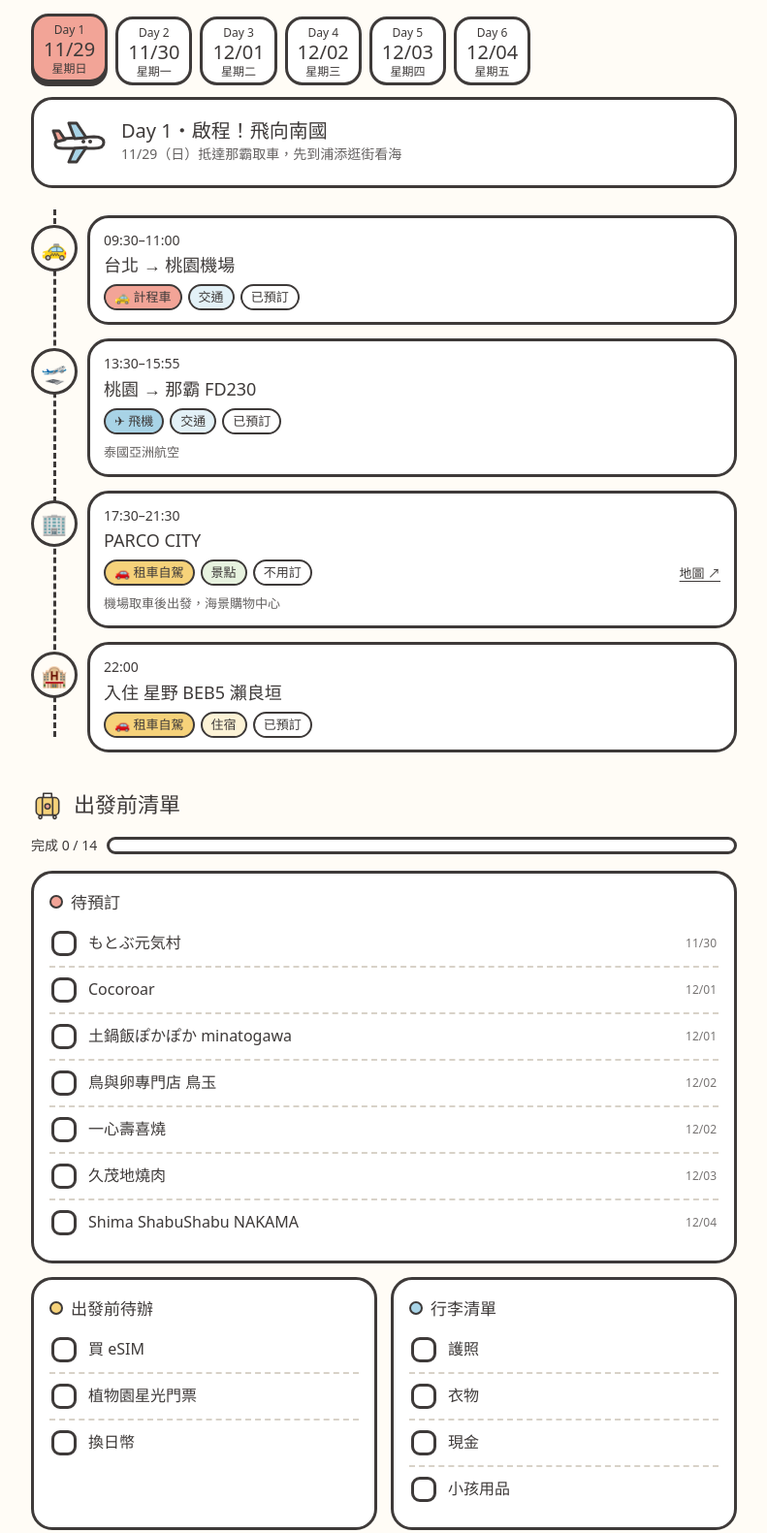
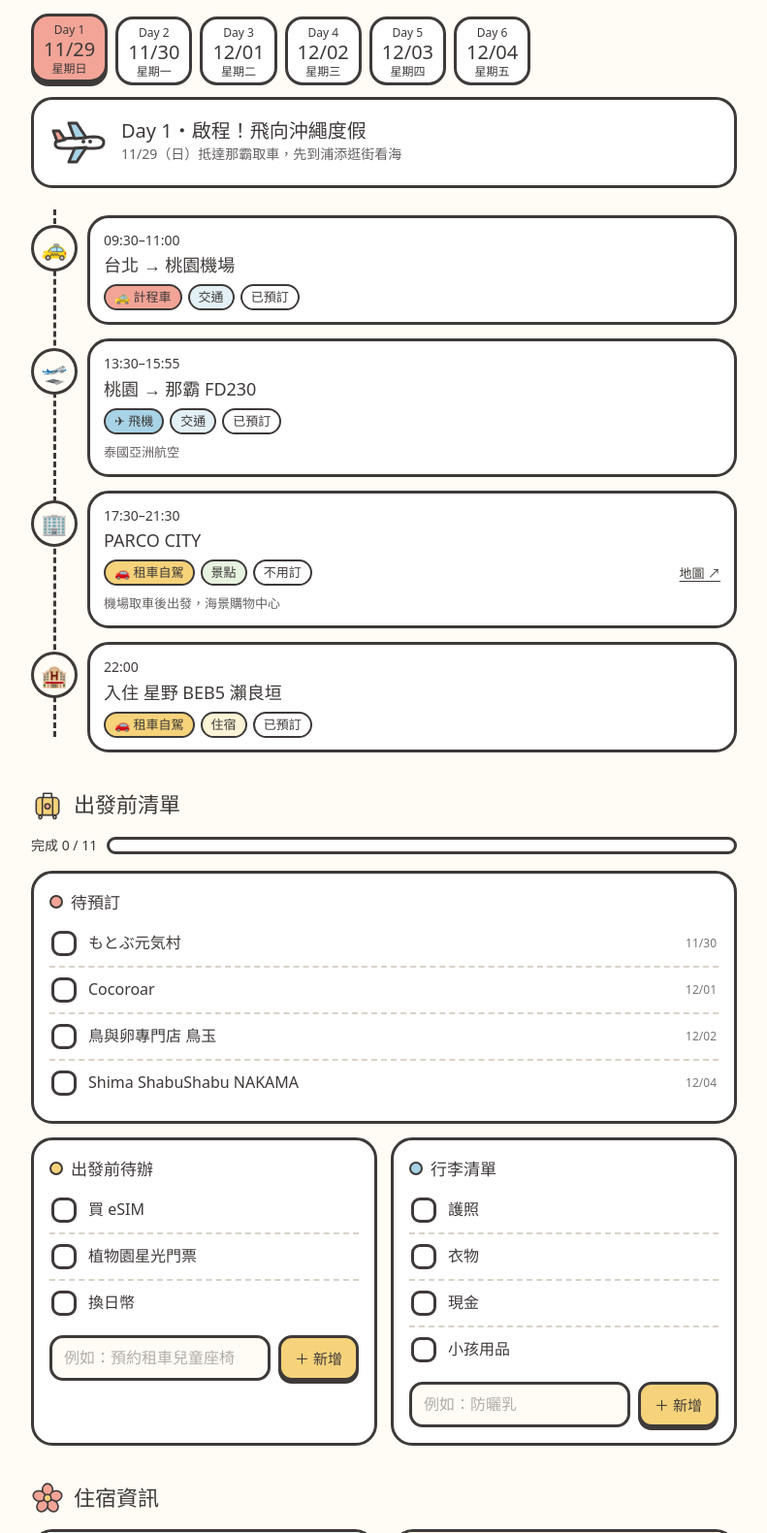
Before and after one commit to elainechang-kdan/okinawa-trip, a plain HTML site: page index.html in a window 1280 px wide. Shown: the part 1216-2797 px from the top of the page at 97% size, without its empty margins (244-1035 px from the left). Drawn offline with Linux system fonts and the light colour scheme; a web font is replaced by a local one.

Commit message:
更新行程

```diff
--- a/index.html
+++ b/index.html
@@ -202,10 +202,30 @@ section{scroll-margin-top:calc(var(--nav-h) + 12px);margin-top:36px}
 .todo h3{font-size:17px;font-weight:400;display:flex;align-items:center;gap:8px;margin-bottom:6px}
 .todo h3 .chip{width:14px;height:14px;border:2.5px solid var(--ink);border-radius:50%}
 .todo ul{list-style:none}
-.todo li{border-top:2px dashed #d8d2c8}
+.todo li{border-top:2px dashed #d8d2c8;display:flex;align-items:center;gap:6px}
+.todo li > label{flex:1;min-width:0}
 .todo li:first-child{border-top:0}
 .todo label{display:flex;align-items:center;gap:12px;padding:10px 2px;cursor:pointer;border-radius:10px}
-.todo input{position:absolute;opacity:0;width:1px;height:1px}
+.todo input[type="checkbox"]{position:absolute;opacity:0;width:1px;height:1px}
+.todo .txt{min-width:0;overflow-wrap:anywhere}
+.todo .del{
+  flex:none;width:30px;height:30px;border:2.5px solid var(--ink);border-radius:50%;
+  background:#fff;font-size:18px;line-height:1;cursor:pointer;display:grid;place-items:center
+}
+.todo .del:hover{background:var(--coral-l)}
+.add{display:flex;gap:8px;margin-top:10px}
+.add input{
+  flex:1;min-width:0;font:inherit;font-size:16px;color:var(--ink);
+  background:var(--paper);border:var(--line);border-radius:14px;padding:8px 12px
+}
+.add input::placeholder{color:var(--ink);opacity:.4}
+.add button{
+  flex:none;font-size:15px;padding:8px 14px;border:var(--line);border-radius:14px;
+  background:var(--yellow);cursor:pointer;box-shadow:0 3px 0 var(--ink)
+}
+.add button:active{transform:translateY(3px);box-shadow:none}
+.add input:focus-visible,.add button:focus-visible,.todo .del:focus-visible{outline:3px dashed var(--ink);outline-offset:2px}
+.sr{position:absolute;width:1px;height:1px;overflow:hidden;clip:rect(0 0 0 0);white-space:nowrap}
 .box{
   width:26px;height:26px;flex:none;border:var(--line);border-radius:9px;background:#fff;
   display:grid;place-items:center;transition:background .2s,transform .2s
@@ -568,35 +588,37 @@ const RIDE = {
   walk:{cls:'t-walk',label:'👟 步行'}
 };
 const DAYS = [
-  {date:'11/29',wd:'日',icon:'i-plane',title:'啟程！飛向南國',sub:'抵達那霸取車，先到浦添逛街看海',items:[
+  {date:'11/29',wd:'日',icon:'i-plane',title:'啟程！飛向沖繩度假',sub:'抵達那霸取車，先到浦添逛街看海',items:[
     {t:'09:30–11:00',e:'🚕',n:'台北 → 桃園機場',c:'交通',s:'已預訂',ride:'taxi'},
     {t:'13:30–15:55',e:'🛫',n:'桃園 → 那霸 FD230',c:'交通',s:'已預訂',ride:'plane',memo:'泰國亞洲航空'},
     {t:'17:30–21:30',e:'🏢',n:'PARCO CITY',c:'景點',s:'不用訂',ride:'car',memo:'機場取車後出發，海景購物中心'},
     {t:'22:00',e:'🏨',n:'入住 星野 BEB5 瀨良垣',c:'住宿',s:'已預訂',ride:'car'}
   ]},
-  {date:'11/30',wd:'一',icon:'i-dolphin',title:'和海豚見面的一天',sub:'北上本部，一整天慢慢玩',items:[
-    {t:'10:00–17:00',e:'🐬',n:'もとぶ元気村',c:'景點',s:'未預訂',ride:'car',must:true,memo:'海豚體驗記得先預約'}
-  ],free:'晚上回 BEB5 休息，享受飯店時光 ♨'},
-  {date:'12/01',wd:'二',icon:'i-torii',title:'中部巡禮，移動到那霸',sub:'神社、美軍基地、港川外人住宅',items:[
+  {date:'11/30',wd:'一',icon:'i-dolphin',title:'海豚與星光的一天',sub:'白天到本部看海豚，晚上去植物園看燈',items:[
+    {t:'10:00–17:00',e:'🐬',n:'もとぶ元気村',c:'景點',s:'未預訂',ride:'car',must:true,memo:'海豚體驗記得先預約'},
+    {t:'20:00–22:00',e:'🌳',n:'東南植物樂園',c:'景點',s:'未預訂',ride:'car',memo:'星光門票記得先買'}
+  ]},
+  {date:'12/01',wd:'二',icon:'i-torii',title:'中部巡禮，移動到那霸',sub:'洞窟神社、港川外人住宅',items:[
     {t:'09:30–11:30',e:'⛩️',n:'普天滿宮',c:'景點',s:'不用訂',ride:'car',must:true,memo:'有鐘乳石洞窟的神社'},
-    {t:'12:00–14:00',e:'🧇',n:'Cocoroar',c:'美食',s:'未預訂',ride:'car'},
-    {t:'15:00–17:00',e:'🛩️',n:'普天間飛行場',c:'景點',s:'不用訂',ride:'car'},
-    {t:'18:00–20:00',e:'🥘',n:'土鍋飯ぽかぽか minatogawa',c:'美食',s:'未預訂',ride:'car',must:true},
+    {t:'12:15–14:15',e:'🥘',n:'土鍋飯ぽかぽか minatogawa',c:'美食',s:'已預訂',ride:'car',must:true},
+    {t:'14:30–16:30',e:'🧇',n:'Cocoroar',c:'美食',s:'未預訂',ride:'car'},
+    {t:'16:40–18:40',e:'👶🏻',n:'Birthday 港川店',c:'景點',s:'不用訂',ride:'car',memo:'嬰幼兒用品'},
     {t:'22:00',e:'🏨',n:'入住 那霸刻之宿飯店',c:'住宿',s:'已預訂',ride:'car'}
   ]},
-  {date:'12/02',wd:'三',icon:'i-rail',title:'那霸市區散步',sub:'搭單軌、走走吃吃',items:[
-    {t:'09:00–11:30',e:'⛩️',n:'沖宮神社',c:'景點',s:'不用訂',ride:'rail'},
-    {t:'12:00–14:00',e:'🧈',n:'鳥與卵專門店 鳥玉 泉崎店',c:'美食',s:'未預訂',ride:'walk'},
-    {t:'13:00–16:30',e:'🍵',n:'抹茶カフェ SUGURI',c:'美食',s:'不用訂',ride:'walk'},
-    {t:'14:30–17:00',e:'🏢',n:'琉貿百貨',c:'景點',s:'不用訂',ride:'walk'},
-    {t:'18:00–20:00',e:'🍲',n:'一心壽喜燒',c:'美食',s:'未預訂',ride:'walk',must:true}
+  {date:'12/02',wd:'三',icon:'i-hibiscus',title:'那霸市區散步',sub:'開車逛那霸吃吃喝喝，晚上逛國際通',items:[
+    {t:'09:00–10:30',e:'⛩️',n:'沖宮神社',c:'景點',s:'不用訂',ride:'car'},
+    {t:'12:00–14:00',e:'🧈',n:'鳥與卵專門店 鳥玉 泉崎店',c:'美食',s:'未預訂',ride:'car'},
+    {t:'14:00–16:30',e:'🍵',n:'抹茶カフェ SUGURI',c:'美食',s:'不用訂',ride:'car'},
+    {t:'17:15–19:15',e:'🥩',n:'久茂地燒肉',c:'美食',s:'已預訂',ride:'car'},
+    {t:'20:00–22:00',e:'💰',n:'唐吉訶德 國際通店',c:'景點',s:'不用訂',ride:'car'}
   ]},
-  {date:'12/03',wd:'四',icon:'i-beach',title:'自由日，睡到自然醒',sub:'白天留白，想去哪就去哪',free:'☀ 白天彈性安排，晚餐記得訂位',items:[
-    {t:'18:00–20:00',e:'🥩',n:'久茂地燒肉',c:'美食',s:'未預訂',ride:'walk'}
+  {date:'12/03',wd:'四',icon:'i-beach',title:'睡到自然醒的悠閒日',sub:'上午留白，下午逛百貨',free:'☀ 上午彈性安排，慢慢來',items:[
+    {t:'14:30–17:00',e:'🏢',n:'琉貿百貨',c:'景點',s:'不用訂',ride:'car'},
+    {t:'18:00–20:00',e:'🍲',n:'一心壽喜燒',c:'美食',s:'已預訂',ride:'car',must:true}
   ],freeFirst:true},
   {date:'12/04',wd:'五',icon:'i-bag',title:'最後採買，回家囉',sub:'11:00 退房 → Outlet → 還車 → 機場',items:[
-    {t:'11:00–15:30',e:'🛍️',n:'ASHIBINAA Outlet',c:'景點',s:'不用訂',ride:'car'},
     {t:'11:30–13:30',e:'🍲',n:'Shima ShabuShabu NAKAMA',c:'美食',s:'未預訂',ride:'car'},
+    {t:'14:00–15:30',e:'🛍️',n:'ASHIBINAA Outlet',c:'景點',s:'不用訂',ride:'car'},
     {t:'18:10–18:50',e:'🛬',n:'那霸 → 桃園 VZ569',c:'交通',s:'已預訂',ride:'plane',memo:'泰國越捷航空'}
   ]}
 ];
@@ -676,42 +698,76 @@ function show(i, animate){
 /* ---------- 待辦清單 ---------- */
 const TODO = [
   {title:'待預訂', color:'var(--coral)', items:[
-    ['もとぶ元気村','11/30'],['Cocoroar','12/01'],['土鍋飯ぽかぽか minatogawa','12/01'],
-    ['鳥與卵專門店 鳥玉','12/02'],['一心壽喜燒','12/02'],['久茂地燒肉','12/03'],['Shima ShabuShabu NAKAMA','12/04']
+    ['もとぶ元気村','11/30'],['Cocoroar','12/01'],
+    ['鳥與卵專門店 鳥玉','12/02'],['Shima ShabuShabu NAKAMA','12/04']
   ]},
-  {title:'出發前待辦', color:'var(--yellow)', items:[['買 eSIM'],['植物園星光門票'],['換日幣']]},
-  {title:'行李清單', color:'var(--water)', items:[['護照'],['衣物'],['現金'],['小孩用品']]}
+  {title:'出發前待辦', color:'var(--yellow)', custom:true, ph:'例如：預約租車兒童座椅', items:[['買 eSIM'],['植物園星光門票'],['換日幣']]},
+  {title:'行李清單', color:'var(--water)', custom:true, ph:'例如：防曬乳', items:[['護照'],['衣物'],['現金'],['小孩用品']]}
 ];
 const KEY = 'okinawa-trip-todo-v1';
-let done = {};
+const KEY_EXTRA = 'okinawa-trip-todo-extra-v1';
+let done = {}, extra = {};
 try { done = JSON.parse(localStorage.getItem(KEY)) || {}; } catch(e) {}
-const save = () => { try { localStorage.setItem(KEY, JSON.stringify(done)); } catch(e) {} };
+try { extra = JSON.parse(localStorage.getItem(KEY_EXTRA)) || {}; } catch(e) {}
+const save = () => {
+  try { localStorage.setItem(KEY, JSON.stringify(done)); localStorage.setItem(KEY_EXTRA, JSON.stringify(extra)); } catch(e) {}
+};
 
 const groups = document.getElementById('todo-groups');
-groups.innerHTML = TODO.map((g,gi) => `
+function row(g, gi, k, t, sub, mine){
+  const key = g.title + '|' + t;
+  return `<li><label><input type="checkbox" id="td-${gi}-${mine ? 'x' : ''}${k}" data-key="${esc(key)}"${done[key] ? ' checked' : ''}>
+    <span class="box" aria-hidden="true"><svg><use href="#i-check"/></svg></span>
+    <span class="txt">${esc(t)}</span>${sub ? `<span class="sub">${sub}</span>` : ''}</label>
+    ${mine ? `<button type="button" class="del" data-group="${gi}" data-idx="${k}" aria-label="刪除「${esc(t)}」">×</button>` : ''}</li>`;
+}
+function renderTodo(focusGroup){
+  groups.innerHTML = TODO.map((g,gi) => `
   <div class="card todo">
     <h3><span class="chip" style="background:${g.color}"></span>${g.title}</h3>
-    <ul>${g.items.map(([t,sub],k) => {
-      const id = `td-${gi}-${k}`;
-      return `<li><label><input type="checkbox" id="${id}" data-key="${esc(g.title + '|' + t)}"${done[g.title + '|' + t] ? ' checked' : ''}>
-        <span class="box" aria-hidden="true"><svg><use href="#i-check"/></svg></span>
-        <span class="txt">${esc(t)}</span>${sub ? `<span class="sub">${sub}</span>` : ''}</label></li>`;
-    }).join('')}</ul>
+    <ul>${g.items.map(([t,sub],k) => row(g, gi, k, t, sub, false)).join('')}${(extra[g.title] || []).map((t,k) => row(g, gi, k, t, '', true)).join('')}</ul>
+    ${g.custom ? `<form class="add" data-group="${gi}">
+      <label class="sr" for="add-${gi}">新增${g.title}項目</label>
+      <input type="text" id="add-${gi}" maxlength="40" placeholder="${g.ph}" autocomplete="off">
+      <button type="submit">＋ 新增</button>
+    </form>` : ''}
   </div>`).join('');
+  if (focusGroup != null){ const f = document.getElementById('add-' + focusGroup); if (f) f.focus(); }
+  updateProgress();
+}
+
+groups.addEventListener('submit', e => {
+  e.preventDefault();
+  const gi = +e.target.dataset.group, g = TODO[gi];
+  const input = e.target.querySelector('input');
+  const t = input.value.trim();
+  if (!t) { input.focus(); return; }
+  const list = extra[g.title] || (extra[g.title] = []);
+  if (!list.includes(t) && !g.items.some(([x]) => x === t)) list.push(t);
+  save(); renderTodo(gi);
+});
+groups.addEventListener('click', e => {
+  const b = e.target.closest('.del');
+  if (!b) return;
+  const g = TODO[+b.dataset.group], list = extra[g.title] || [];
+  const [t] = list.splice(+b.dataset.idx, 1);
+  delete done[g.title + '|' + t];
+  save(); renderTodo(+b.dataset.group);
+});
 
 function updateProgress(){
-  const all = groups.querySelectorAll('input');
+  const all = groups.querySelectorAll('input[type="checkbox"]');
   const n = [...all].filter(x => x.checked).length;
   document.getElementById('todo-count').textContent = `完成 ${n} / ${all.length}`;
   document.getElementById('todo-bar').style.width = (all.length ? n / all.length * 100 : 0) + '%';
 }
 groups.addEventListener('change', e => {
-  if (!e.target.matches('input')) return;
+  if (!e.target.matches('input[type="checkbox"]')) return;
   const k = e.target.dataset.key;
   if (e.target.checked) done[k] = true; else delete done[k];
   save(); updateProgress();
 });
-updateProgress();
+renderTodo();
 
 /* ---------- 選單高亮 ---------- */
 (function(){
```
